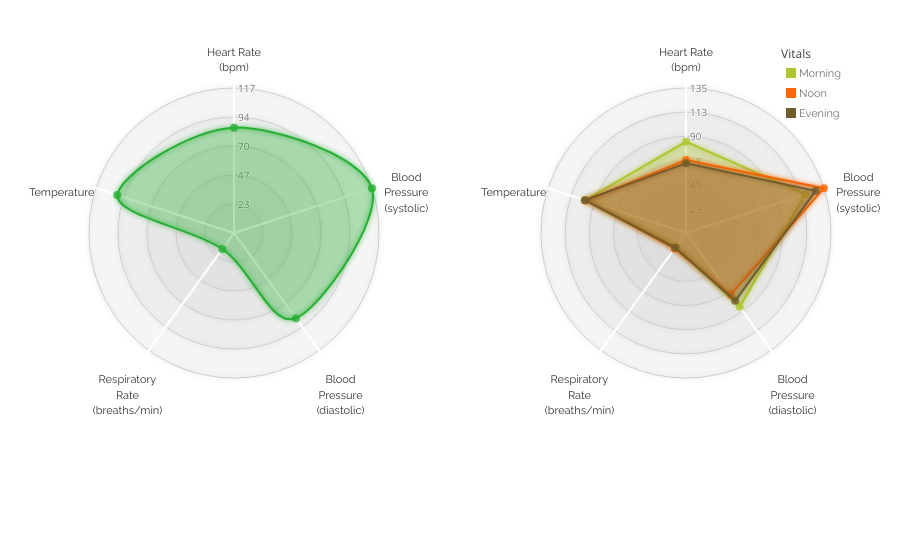
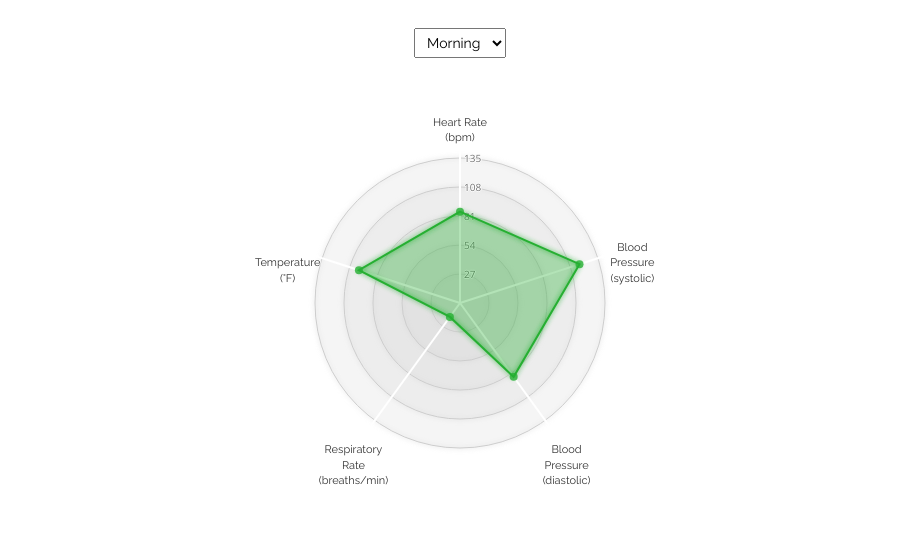
Before and after one commit to annayao0602/vitals-d3-charts, a plain HTML site: page index.html in a window 1280 px wide. Shown: the whole page, without its empty margins (180-1091 px from the left). Drawn offline with nearby package versions, Linux system fonts and the light colour scheme.

Commit message:
radar chart finished

```diff
--- a/index.html
+++ b/index.html
@@ -2,15 +2,12 @@
 <html>
     <head>
         <meta http-equiv="Content-Type" content="text/html;charset=utf-8"/>
-		<title>Smoothed Radar Chart</title>
+        <title>Smoothed Radar Chart with Dropdown</title>
 
-		<!-- Google fonts -->
-		<link href='http://fonts.googleapis.com/css?family=Open+Sans:400,300' rel='stylesheet' type='text/css'>
+        <link href='https://fonts.googleapis.com/css?family=Open+Sans:400,300' rel='stylesheet' type='text/css'>
         <link href='https://fonts.googleapis.com/css?family=Raleway' rel='stylesheet' type='text/css'>
 
-		<!-- D3.js -->
         <script src="https://d3js.org/d3.v4.min.js" charset="utf-8"></script>
-		<script src="https://d3js.org/d3-path.v1.min.js" charset="utf-8"></script>
         <script src="radarChart.js" charset="utf-8"></script>
         <style>
             body {
@@ -27,11 +24,29 @@
                 font-family: 'Raleway', sans-serif;
                 fill: #333333;
             }
+
+            #chart-container {
+                display: flex;
+                flex-direction: column;
+                align-items: center;
+            }
+
+            #chart-selector {
+                 font-family: 'Raleway', sans-serif;
+                 font-size: 14px;
+                 padding: 5px 8px;
+                 margin: 20px;
+            }
+
         </style>
     </head>
     <body>
-		<div class="radarChart" style="display: inline-flex;"></div>
-		<div class="radarChart2" style="display: inline-flex;"></div>
+        <div id="chart-container">
+            <select id="chart-selector"></select>
+
+            <div class="radarChart"></div>
+        </div>
+
         <script>
             //////////////////////////////////////////////////////////////
             //////////////////////// Set-Up //////////////////////////////
@@ -44,82 +59,86 @@
             //////////////////////////////////////////////////////////////
             ////////////////////////// Data //////////////////////////////
             //////////////////////////////////////////////////////////////
-            var one_data = [
+
+            // Consolidate all datasets into a single object for easy access
+            const allData = {
+                "Morning": [
                     { name: 'Morning',
                         axes: [
                             {axis: 'Heart Rate (bpm)', value: 85},
                             {axis: 'Blood Pressure (systolic)', value: 117},
                             {axis: 'Blood Pressure (diastolic)', value: 85},
                             {axis: 'Respiratory Rate (breaths/min)', value: 16},
-						{axis: 'Temperature', value: 98.96},
+                            {axis: 'Temperature (°F)', value: 98.96}
                         ]
                     }
-            ];
-			var data = [
-				{ name: 'Morning',
-					axes: [
-						{axis: 'Heart Rate (bpm)', value: 85},
-						{axis: 'Blood Pressure (systolic)', value: 117},
-						{axis: 'Blood Pressure (diastolic)', value: 85},
-						{axis: 'Respiratory Rate (breaths/min)', value: 16},
-						{axis: 'Temperature', value: 98.96},
-					]
-				},
+                ],
+                "Noon": [
                     { name: 'Noon',
                         axes: [
                             {axis: 'Heart Rate (bpm)', value: 68},
                             {axis: 'Blood Pressure (systolic)', value: 135},
                             {axis: 'Blood Pressure (diastolic)', value: 71},
                             {axis: 'Respiratory Rate (breaths/min)', value: 18},
-						{axis: 'Temperature', value: 98.06},
+                            {axis: 'Temperature (°F)', value: 98.06}
                         ]
-				},
+                    }
+                ],
+                "Evening": [
                     { name: 'Evening',
                         axes: [
-                        {axis: 'Heart Rate (bpm)', value: 65},
-						{axis: 'Blood Pressure (systolic)', value: 127},
-						{axis: 'Blood Pressure (diastolic)', value: 78},
-						{axis: 'Respiratory Rate (breaths/min)', value: 17},
-						{axis: 'Temperature', value: 98.96},
+                            {axis: 'Heart Rate (bpm)', value: 62},
+                            {axis: 'Blood Pressure (systolic)', value: 120},
+                            {axis: 'Blood Pressure (diastolic)', value: 80},
+                            {axis: 'Respiratory Rate (breaths/min)', value: 15},
+                            {axis: 'Temperature (°F)', value: 97.5}
                         ]
                     }
-			];
+                ]
+            };
 
             //////////////////////////////////////////////////////////////
-			////// First example /////////////////////////////////////////
-            ///// (not so much options) //////////////////////////////////
+            //////////////////// Draw the Chart //////////////////////////
             //////////////////////////////////////////////////////////////
             var radarChartOptions = {
               w: 290,
               h: 350,
               margin: margin,
               levels: 5,
-			  roundStrokes: true,
-				color: d3.scaleOrdinal().range(["#26AF32"]),
+			  maxValue: 135,
+              roundStrokes: false,
+              color: d3.scaleOrdinal().range(["#26AF32", "#CC333F", "#00A0B0"]),
               format: '.0f'
             };
 
-			// Draw the chart, get a reference the created svg element :
-			let svg_radar1 = RadarChart(".radarChart", one_data, radarChartOptions);
+            // Populate the dropdown
+            const selector = d3.select("#chart-selector");
+            const timePeriods = Object.keys(allData);
 
-			//////////////////////////////////////////////////////////////
-			///// Second example /////////////////////////////////////////
-			///// Chart legend, custom color, custom unit, etc. //////////
-			//////////////////////////////////////////////////////////////
-			var radarChartOptions2 = {
-			  w: 290,
-			  h: 350,
-			  margin: margin,
-			  maxValue: 60,
-			  levels: 6,
-			  roundStrokes: false,
-			  color: d3.scaleOrdinal().range(["#AFC52F", "#ff6600", "#715C2C"]),
-				format: '.0f',
-				legend: { title: 'Vitals', translateX: 100, translateY: 40 },
-			};
+            selector.selectAll("option")
+                .data(timePeriods)
+                .enter().append("option")
+                .attr("value", d => d)
+                .text(d => d);
 
-			// Draw the chart, get a reference the created svg element :
-			let svg_radar2 = RadarChart(".radarChart2", data, radarChartOptions2);
+            function updateChart(timePeriod) {
+                const selectedData = allData[timePeriod];
+                const color = radarChartOptions.color(timePeriod);
+
+                const dynamicOptions = {...radarChartOptions, color: d3.scaleOrdinal().range([color])};
+
+                d3.select(".radarChart").select("svg").remove();
+
+                RadarChart(".radarChart", selectedData, dynamicOptions);
+            }
+
+            updateChart(timePeriods[0]);
+
+            selector.on("change", function() {
+                const selectedTimePeriod = d3.select(this).property("value");
+                updateChart(selectedTimePeriod);
+            });
+
         </script>
     </body>
 </html>
```
Lines whose indentation alone changed are shown as unchanged.
